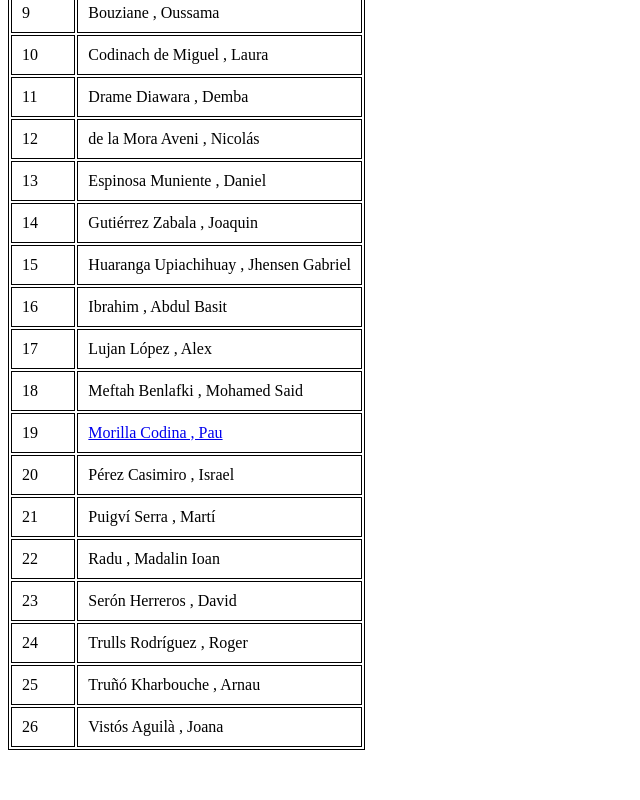
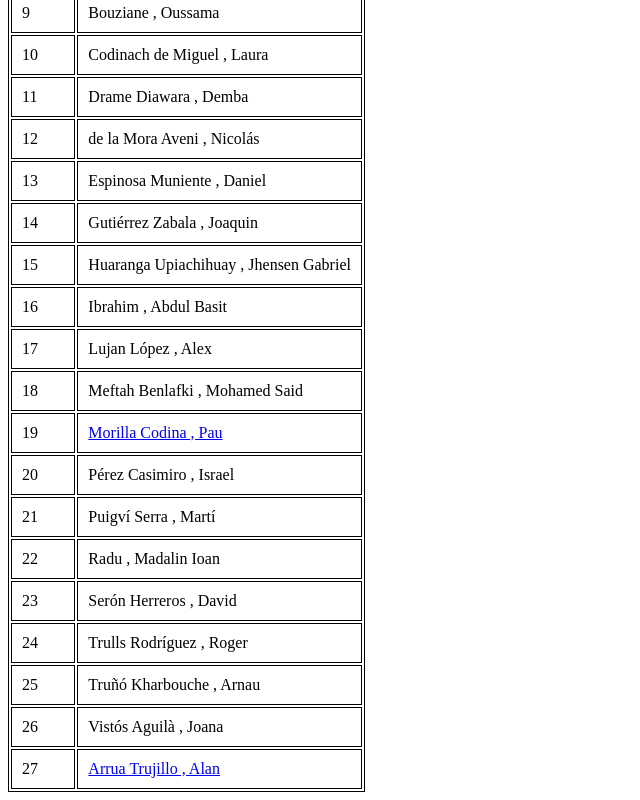
Before and after one commit to M0614c2526/git-vscode-1rdaw2526, a plain HTML site: page index.html in a window 1280 px wide. Shown: the part 468-1268 px from the top of the page, without its empty margins (0-640 px from the left). Before the commit the page ends 1226 px from the top, so only its background shows below. Drawn offline with Linux system fonts and the light colour scheme.

Commit message:
segona pujada

```diff
--- a/index.html
+++ b/index.html
@@ -120,6 +120,10 @@
                 <td>26</td>
                 <td>Vistós Aguilà , Joana</td>
             </tr>
+            <tr>
+                <td>27</td>
+                <td> <a href="file:///C:/Users/Alan%20Arrua/Desktop/GitTarea3/alumnesWebs/AlanArrua/AlanArrua.html">Arrua Trujillo , Alan</a></td>
+            </tr>
         </tbody>
     </table>
 </body>
```
